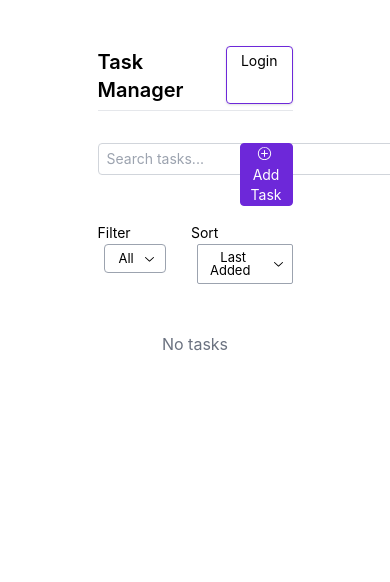
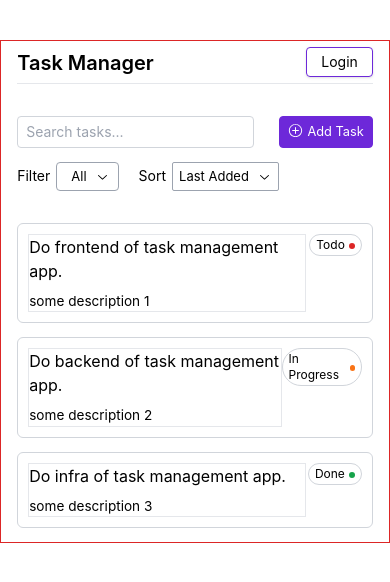
Before and after one commit to prerakhere/pesto-task-mgmt, a React (Vite) app in the folder frontend/: page / in a window 390 px wide. Shown: the top 582 px of the page. Built offline with nearby package versions, Linux system fonts and the light colour scheme; no server answers.

Commit message:
fe: +responsiveness

```diff
--- a/frontend/src/Home.tsx
+++ b/frontend/src/Home.tsx
@@ -143,8 +143,8 @@ function Home() {
   }, [session]);
 
   return (
-    <div className="flex justify-center mt-10">
-      <div className="w-1/2">
+    <div className="flex justify-center mt-10 border border-red-600 w-full">
+      <div className="w-11/12 xs:w-3/4 md:w-2/3 lg:w-7/12 max-w-[700px]">
         <Navbar />
         <SearchAndOptionsBar triggerRerender={triggerRerender} />
         <SortAndFilterBar
--- a/frontend/src/components/SearchAndOptionsBar.tsx
+++ b/frontend/src/components/SearchAndOptionsBar.tsx
@@ -11,17 +11,17 @@ export default function SearchAndOptionsBar({
   const [isModalOpen, setIsModalOpen] = useState(false);
   return (
     <div className="mt-8 flex justify-between">
-      <div className="w-3/4">
+      <div className="w-2/3 sm:w-3/4">
         <input
           type="text"
           placeholder="Search tasks..."
-          className="py-[5px] px-2 rounded border-[0.1rem] border-gray-300 focus:outline-none focus:border-violet-800 min-w-[300px] text-sm"
+          className="py-[5px] px-2 rounded border-[0.1rem] border-gray-300 focus:outline-none focus:border-violet-800 text-sm w-full max-w-[300px] md:max-w-[350px]"
         />
       </div>
-      <div className="w-1/4 flex justify-end">
+      <div className="w-1/3 sm:w-1/4 flex justify-end">
         <Dialog.Root open={isModalOpen} onOpenChange={setIsModalOpen}>
           <Dialog.Trigger asChild>
-            <button className=" px-2.5 rounded bg-violet-700 border border-violet-700 text-white text-sm hover:bg-violet-800">
+            <button className=" px-2 xs:px-2.5 rounded bg-violet-700 border border-violet-700 text-white text-over-xs xs:text-sm hover:bg-violet-800">
               <PlusCircledIcon className="inline mb-1 mr-1 h-[15px] w-[15px]" />
               Add Task
             </button>
@@ -30,7 +30,7 @@ export default function SearchAndOptionsBar({
             id={0}
             title=""
             description=""
-            status="Todo"
+            status="todo"
             triggerRerender={triggerRerender}
             setIsModalOpen={setIsModalOpen}
           />
--- a/frontend/src/components/Task.tsx
+++ b/frontend/src/components/Task.tsx
@@ -29,12 +29,12 @@ export default function Task({
     <Dialog.Root open={isModalOpen} onOpenChange={setIsModalOpen}>
       <Dialog.Trigger asChild>
         <div
-          className="flex justify-between border border-gray-300 rounded-md my-3.5 py-3.5 px-4 hover:bg-violet-100 cursor-pointer hover:border-violet-700 hover:shadow-lg"
+          className="flex justify-between border border-gray-300 rounded-md my-3.5 py-2.5 sm:py-3.5 px-2.5 sm:px-4 hover:bg-violet-100 cursor-pointer hover:border-violet-700 hover:shadow-lg"
           onClick={() => {
             console.log("clicked");
           }}
         >
-          <div className="flex flex-col w-5/6">
+          <div className="flex flex-col w-5/6 border">
             <div className="w-fit">
               <h1 className="hover:underline">{title}</h1>
             </div>
--- a/frontend/src/components/TaskList.tsx
+++ b/frontend/src/components/TaskList.tsx
@@ -2,35 +2,36 @@ import Task from "./Task";
 
 type statusType = "todo" | "inprogress" | "done";
 
-// const dummyTasks: {
-//   id: number;
-//   title: string;
-//   description: string;
-//   status: statusType;
-//   statusCode?: string;
-// }[] = [
-//   {
-//     id: 1,
-//     title: "Do frontend of task management app.",
-//     description: "some description 1",
-//     status: "Todo",
-//     statusCode: "todo",
-//   },
-//   {
-//     id: 2,
-//     title: "Do backend of task management app.",
-//     description: "some description 2",
-//     status: "In Progress",
-//     statusCode: "inprogress",
-//   },
-//   {
-//     id: 3,
-//     title: "Do infra of task management app.",
-//     description: "some description 3",
-//     status: "Done",
-//     statusCode: "done",
-//   },
-// ];
+const dummyTasks: {
+  id: number;
+  title: string;
+  description: string;
+  status: statusType;
+  // statusCode?: string;
+  created_at: Date;
+}[] = [
+  {
+    id: 1,
+    title: "Do frontend of task management app.",
+    description: "some description 1",
+    status: "todo",
+    created_at: new Date(),
+  },
+  {
+    id: 2,
+    title: "Do backend of task management app.",
+    description: "some description 2",
+    status: "inprogress",
+    created_at: new Date(),
+  },
+  {
+    id: 3,
+    title: "Do infra of task management app.",
+    description: "some description 3",
+    status: "done",
+    created_at: new Date(),
+  },
+];
 
 interface ITask {
   id: number;
@@ -53,7 +54,7 @@ export default function TaskList({
   areTasksLoading: boolean;
   setAreTasksLoading: (loading: boolean) => void;
 }) {
-  const filteredTasks = tasks.filter((task: ITask) => {
+  const filteredTasks = dummyTasks.filter((task: ITask) => {
     if (filterParam === "") return task;
     return task.status === filterParam;
   });
```
